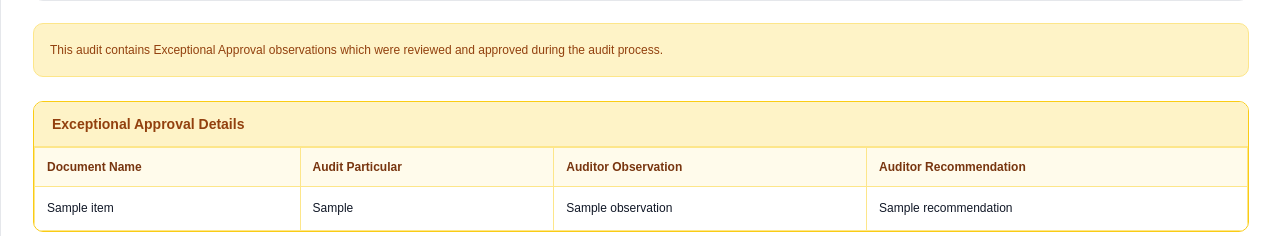
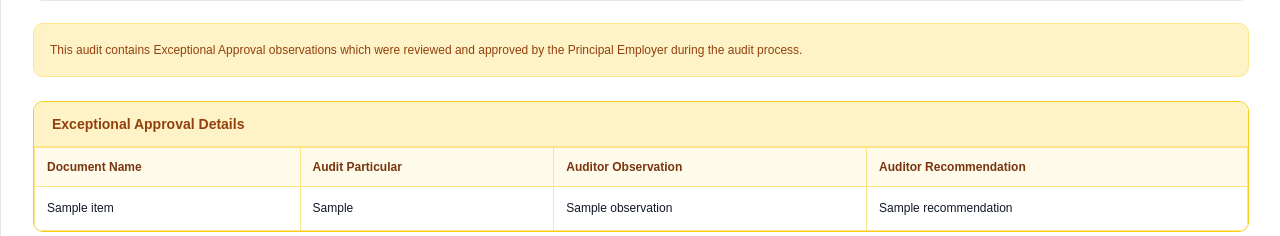
Before and after one commit to worldofMayur/HRcompliance, a Django app: template hr_compliance_backend/templates/auditor/compliance_clearance_email.html in a window 1280 px wide. Shown: the part 642-878 px from the top of the page. Run offline with Django 5.2, Linux system fonts and the light colour scheme; the template is opened without the code that fills it: most values are stand-ins (such as "Sample title", 1, 10 or a date in 2020).

Commit message:
Update exceptional approval CC email wording and document column

```diff
--- a/hr_compliance_backend/templates/auditor/compliance_clearance_email.html
+++ b/hr_compliance_backend/templates/auditor/compliance_clearance_email.html
@@ -328,7 +328,8 @@ body{
             <div class="note">
 
                 This audit contains Exceptional Approval observations
-                which were reviewed and approved during the audit process.
+                which were reviewed and approved by the Principal Employer
+                during the audit process.
 
             </div>
 
```
